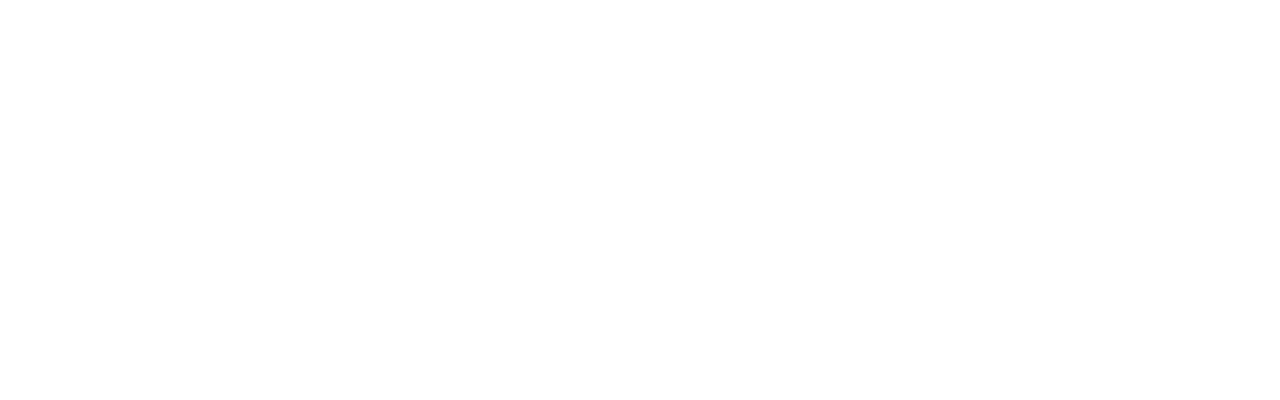
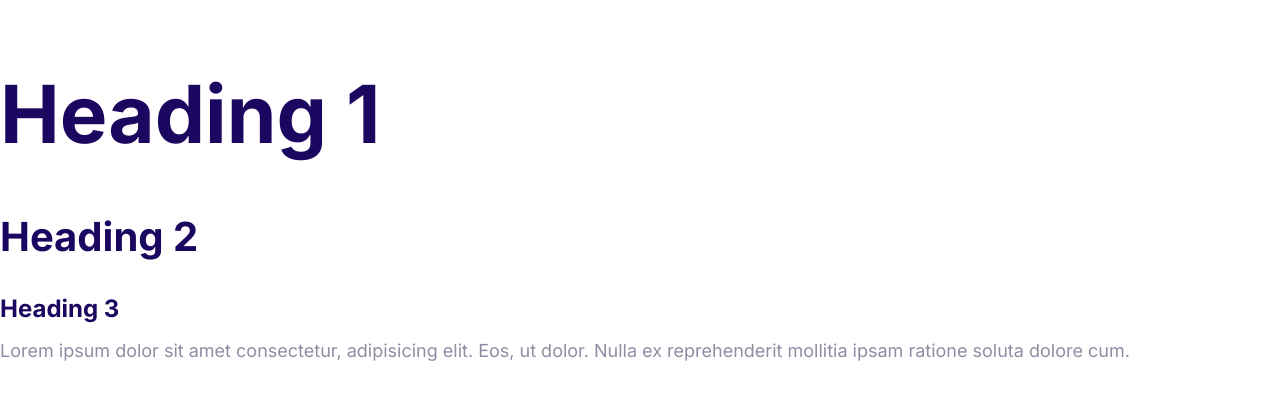
Before and after one commit to MaazAhmadd/project, a plain HTML site: page index.html in a window 1280 px wide. Drawn offline with Linux system fonts and the light colour scheme.

Commit message:
Define the styles for the fonts.

```diff
--- a/css/styles.css
+++ b/css/styles.css
@@ -5,3 +5,55 @@
   --color-headings: #1b0760;
   --color-body: #918ca4;
 }
+
+html {
+  font-size: 62.5%;
+}
+
+body {
+  font-family: Inter, Arial, Helvetica, sans-serif;
+  color: var(--color-body);
+  font-size: 2.4rem;
+  line-height: 1.5;
+}
+
+h1,
+h2,
+h3 {
+  color: var(--color-headings);
+  margin-bottom: 1rem;
+}
+
+h1 {
+  font-size: 7rem;
+}
+
+h2 {
+  font-size: 4rem;
+}
+
+h3 {
+  font-size: 3rem;
+}
+
+p {
+  margin-top: 0;
+}
+
+@media screen and (min-width: 1024px) {
+  body {
+    font-size: 1.8rem;
+  }
+
+  h1 {
+    font-size: 8rem;
+  }
+
+  h2 {
+    font-size: 4rem;
+  }
+
+  h3 {
+    font-size: 2.4rem;
+  }
+}
--- a/index.html
+++ b/index.html
@@ -5,8 +5,21 @@
     <meta http-equiv="X-UA-Compatible" content="IE=edge" />
     <meta name="viewport" content="width=device-width, initial-scale=1.0" />
     <title>Document</title>
+    <link rel="preconnect" href="https://fonts.gstatic.com" />
+    <link
+      href="https://fonts.googleapis.com/css2?family=Inter:wght@400;700&display=swap"
+      rel="stylesheet"
+    />
     <link rel="stylesheet" href="css/normalize.css" />
     <link rel="stylesheet" href="css/styles.css" />
   </head>
-  <body></body>
+  <body>
+    <h1>Heading 1</h1>
+    <h2>Heading 2</h2>
+    <h3>Heading 3</h3>
+    <p>
+      Lorem ipsum dolor sit amet consectetur, adipisicing elit. Eos, ut dolor.
+      Nulla ex reprehenderit mollitia ipsam ratione soluta dolore cum.
+    </p>
+  </body>
 </html>
```
